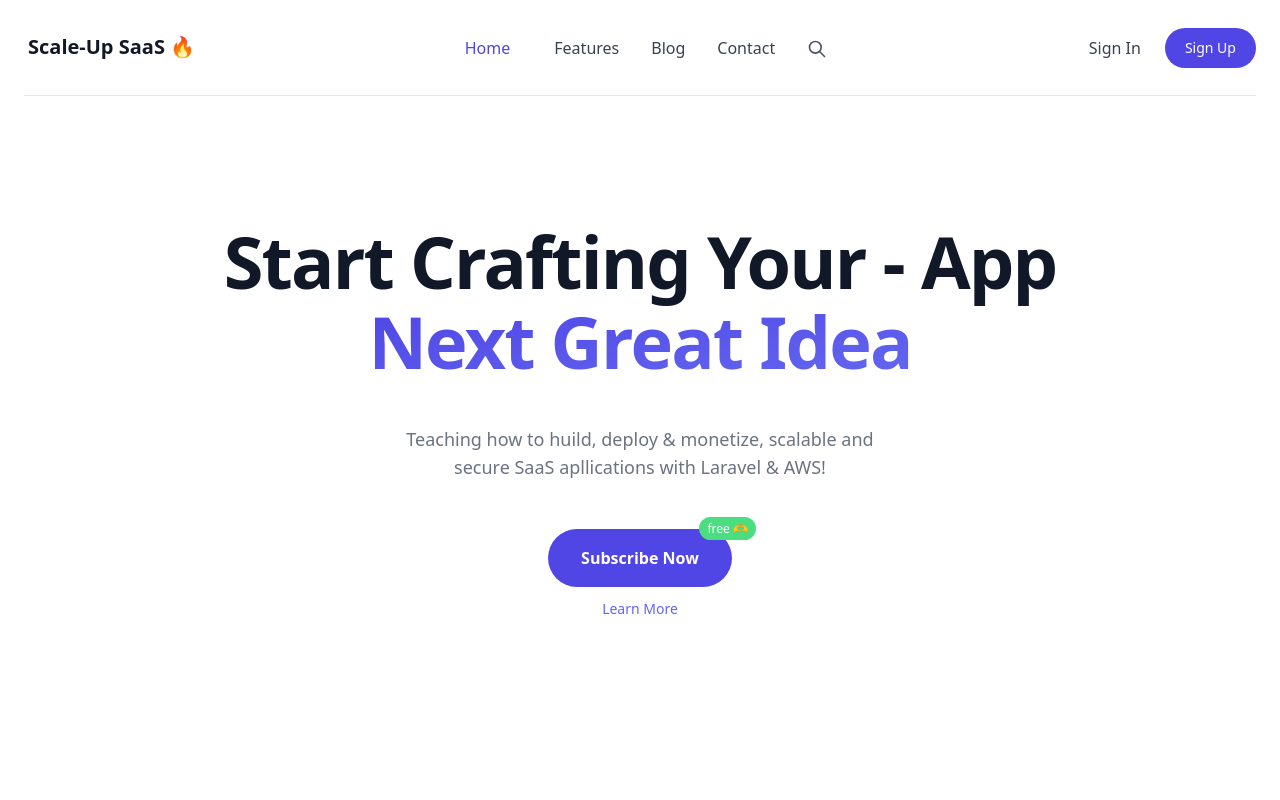
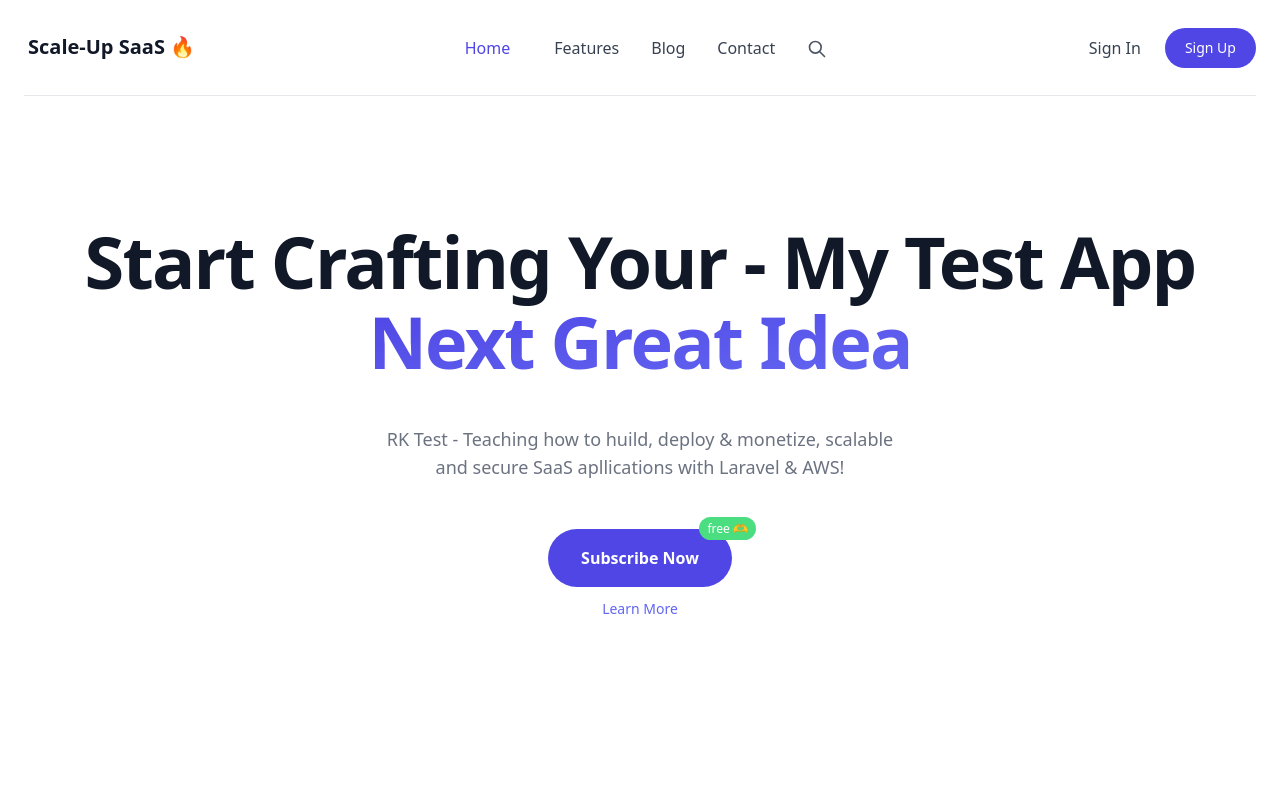
Before and after one commit to ravikumarmmt/nodejs2025tryapp, a website: page html/index.html in a window 1280 px wide. Shown: the top 800 px of the page. Drawn offline with nearby package versions, Linux system fonts and the light colour scheme.

Commit message:
to check ecs deploy mem config changed4

```diff
--- a/html/index.html
+++ b/html/index.html
@@ -1828,10 +1828,10 @@
             <div class="container max-w-lg px-4 py-32 mx-auto mt-px text-left md:max-w-none md:text-center">
                 <h1
                     class="text-5xl font-extrabold leading-10 tracking-tight text-left text-gray-900 md:text-center sm:leading-none md:text-6xl lg:text-7xl">
-                    <span class="inline md:block">Start Crafting Your - App</span> <span
+                    <span class="inline md:block">Start Crafting Your - My Test App</span> <span
                         class="relative mt-2 text-transparent bg-clip-text bg-gradient-to-br from-indigo-600 to-indigo-500 md:inline-block">Next
                         Great Idea</span></h1>
-                <div class="mx-auto mt-5 text-gray-500 md:mt-12 md:max-w-lg md:text-center lg:text-lg">Teaching how to huild, deploy & monetize, scalable and secure
+                <div class="mx-auto mt-5 text-gray-500 md:mt-12 md:max-w-lg md:text-center lg:text-lg">RK Test - Teaching how to huild, deploy & monetize, scalable and secure
                     SaaS apllications with Laravel & AWS!</div>
                 <div class="flex flex-col items-center mt-12 text-center">
                     <span class="relative inline-flex w-full md:w-auto">
```
Also changed, not shown: .github/workflows/trycicd.yml.
